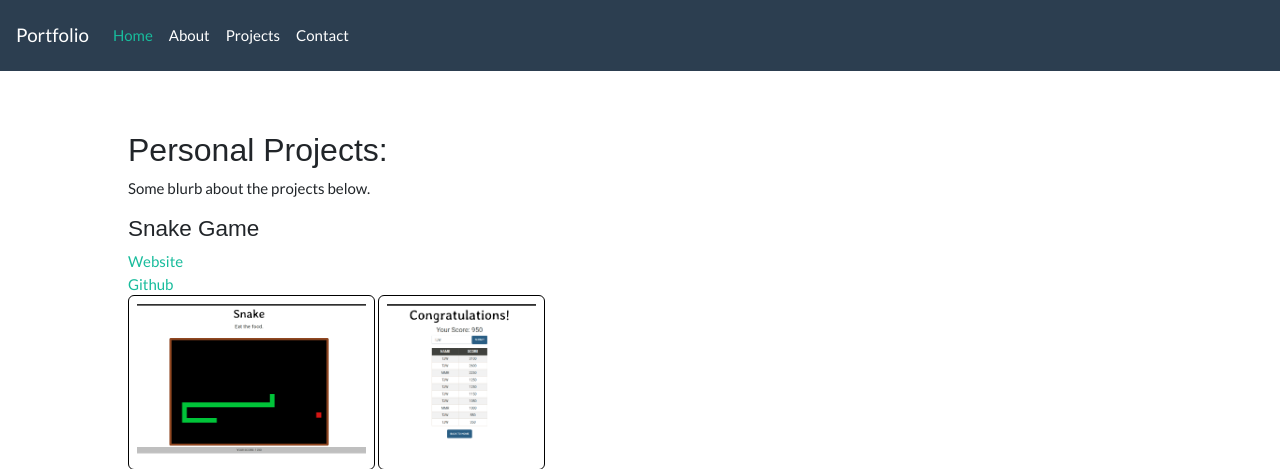
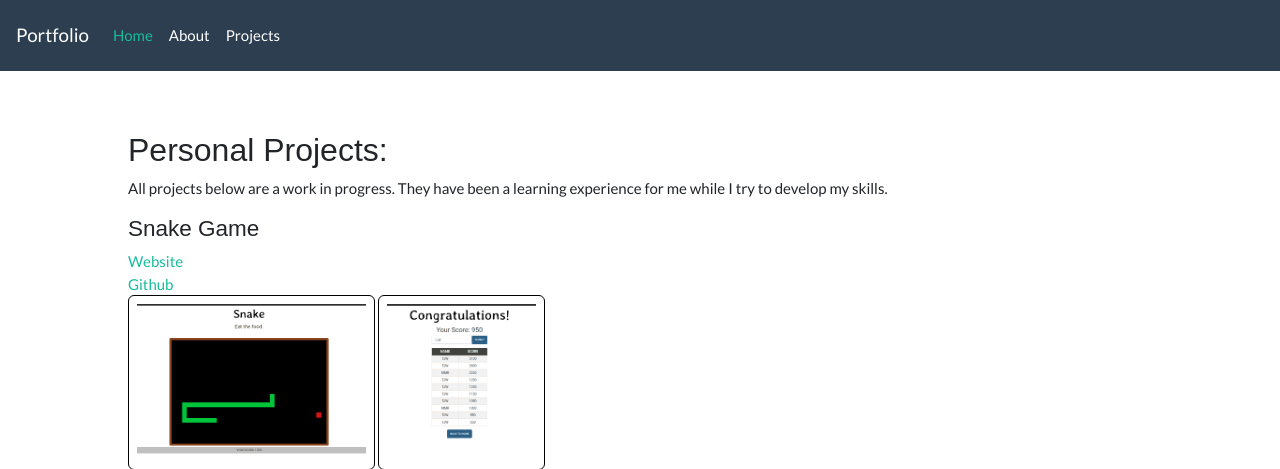
Before and after one commit to JustAnAccountForLearning/portfolio, a Flask app: page /projects in a window 1280 px wide. Shown: the top 469 px of the page. Run offline with Flask 2, Linux system fonts and the light colour scheme; some libraries are stand-ins or nearby versions; some web fonts are replaced.

Commit message:
Remove broken contact nav.

```diff
--- a/templates/layout.html
+++ b/templates/layout.html
@@ -40,9 +40,6 @@
                     <li class="nav-item">
                         <a class="nav-link" href="/projects">Projects</a>
                     </li>
-                    <li class="nav-item">
-                        <a class="nav-link" href="#">Contact</a>
-                    </li>
                 </ul>
             </div>
         </nav>
--- a/templates/projects.html
+++ b/templates/projects.html
@@ -7,7 +7,10 @@
 
     <div>
         <h3>Personal Projects:</h3>
-        <p>Some blurb about the projects below.</p>
+        <p>
+            All projects below are a work in progress. They have been a learning experience for me
+            while I try to develop my skills.
+        </p>
         <h4><a id="snake_game"></a>Snake Game</h4>
         <div><a href="http://snake-env.uctpsrks7z.us-east-2.elasticbeanstalk.com/">Website</a></div>
         <div><a href="https://github.com/JustAnAccountForLearning/snake-game">Github</a></div>
```
